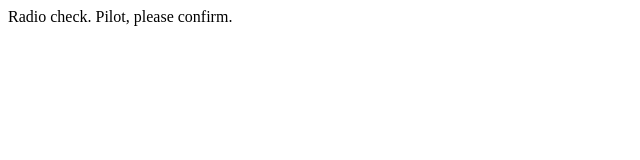
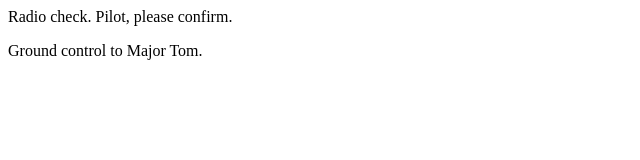
Before and after one commit to NicholasCzarnecki/communication-log, a plain HTML site: page index.html in a window 1280 px wide. Shown: the whole page, without its empty margins (0-640 px from the left). Drawn offline with Linux system fonts and the light colour scheme.

Commit message:
Set reponse

```diff
--- a/index.html
+++ b/index.html
@@ -1,5 +1,6 @@
 <html>
   <body>
     <p>Radio check. Pilot, please confirm.</p>
+    <p>Ground control to Major Tom.</p>
   </body>
 </html>
```
